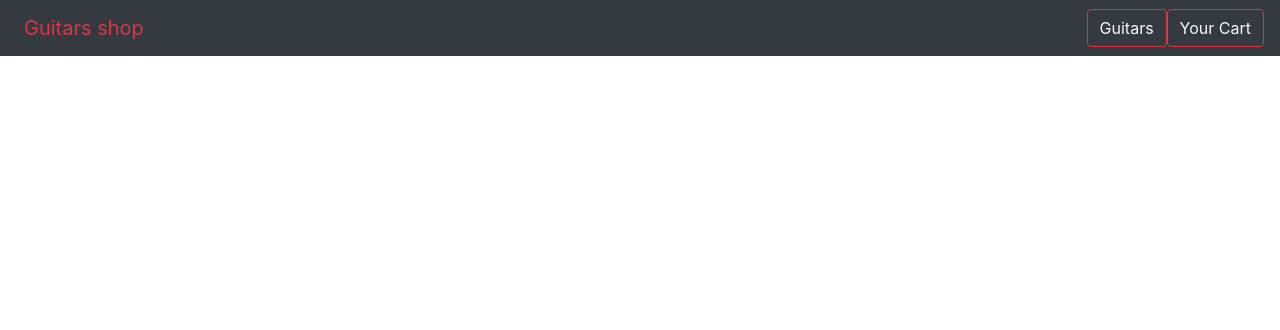
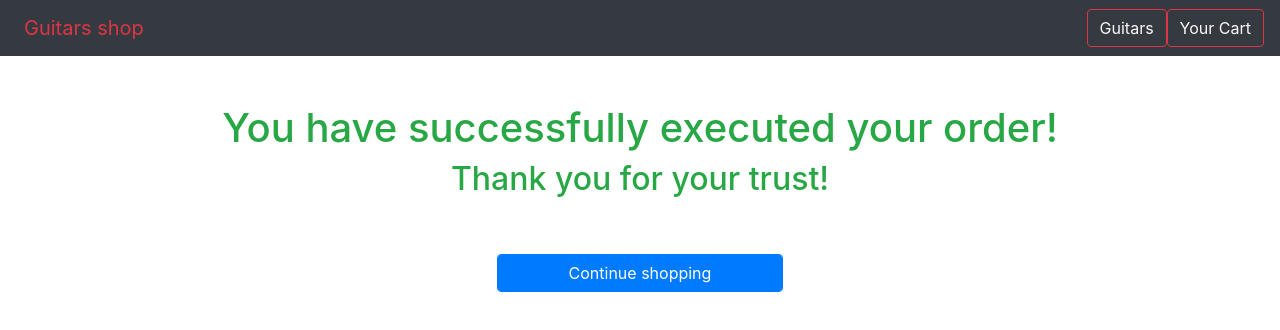
Before and after one commit to nebojsadj/GuitarShop-React, a React (Create React App) app: page /successfulOrder in a window 1280 px wide. Shown: the top 330 px of the page. Built offline with nearby package versions, Linux system fonts and the light colour scheme.

Commit message:
confirm order btn, added successfulOrder

```diff
--- a/src/App.js
+++ b/src/App.js
@@ -9,6 +9,7 @@ import MyCart from "./components/MyCart";
 import Modal from "./components/Modal";
 import CustomersInfo from "./components/CustomersInfo";
 import Buy from "./components/Buy";
+import SuccessfulOrder from "./components/SuccessfulOrder";
 
 function App() {
   return (
@@ -36,6 +37,9 @@ function App() {
       <Route path="/buy">
         <Buy />
       </Route>
+      <Route path="/successfulOrder">
+        <SuccessfulOrder />
+      </Route>
     </>
   );
 }
--- a/src/components/Buy.js
+++ b/src/components/Buy.js
@@ -60,9 +60,13 @@ function Buy() {
           </div>
           <div className="row mt-4">
             <div className="col-8 offset-2">
-              <button className="btn btn-success float-right">
+              <Link
+                to="/successfulOrder"
+                onClick={() => dispatch(remove_all_from_cart_action())}
+                className="btn btn-success float-right"
+              >
                 Confirm order
-              </button>
+              </Link>
               <Link
                 to="/"
                 onClick={() => dispatch(remove_all_from_cart_action())}
--- /dev/null
+++ b/src/components/SuccessfulOrder.js
@@ -0,0 +1,27 @@
+import React from "react";
+
+function SuccessfulOrder() {
+  return (
+    <div className="container">
+      <div className="row">
+        <div className="col-10 offset-1">
+          <h1 className="text-success text-center mt-5">
+            You have successfully executed your order!
+          </h1>
+          <h2 className="text-success text-center">
+            Thank you for your trust!
+          </h2>
+          <div className="row">
+            <div className="col-4 offset-4">
+              <button className="btn btn-primary form-control mt-5">
+                Continue shopping
+              </button>
+            </div>
+          </div>
+        </div>
+      </div>
+    </div>
+  );
+}
+
+export default SuccessfulOrder;
```
